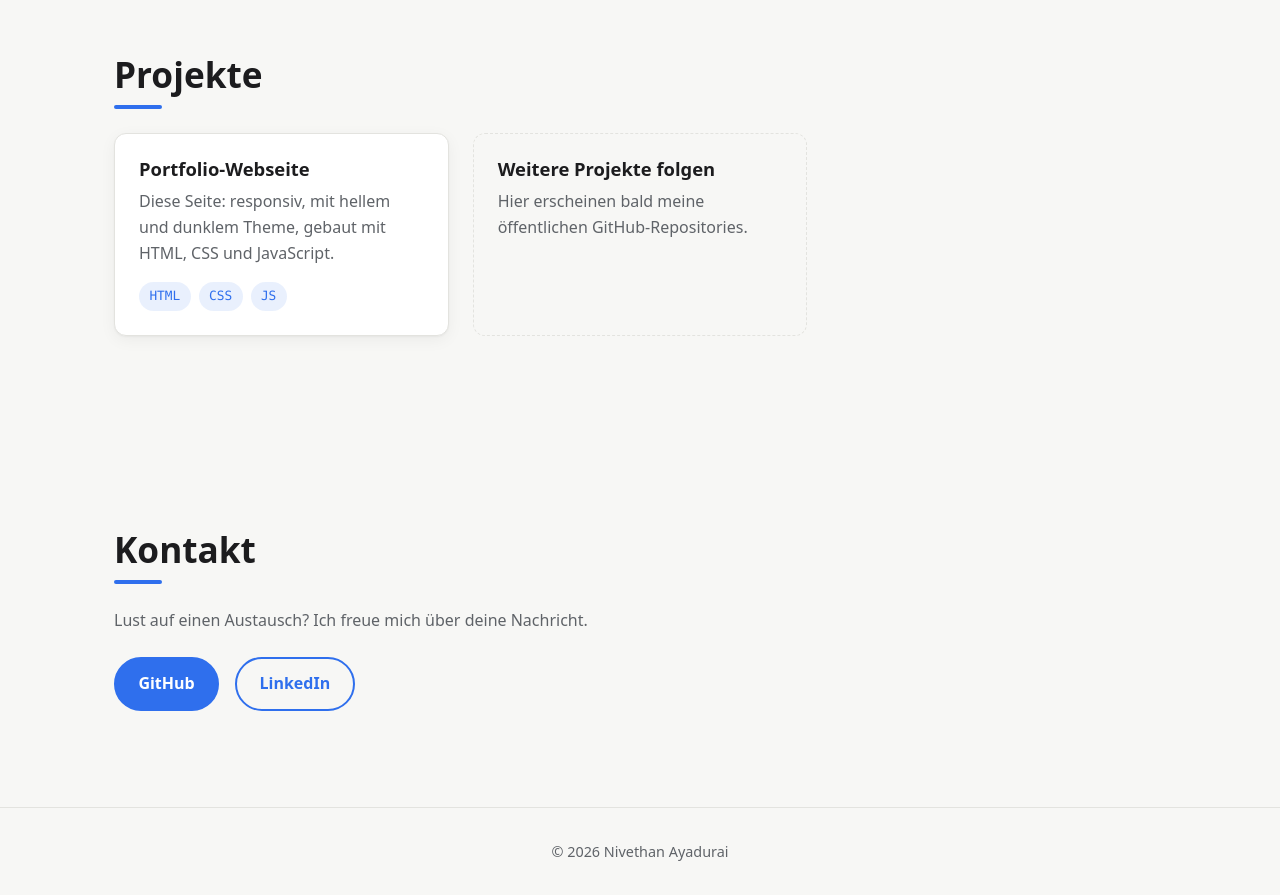
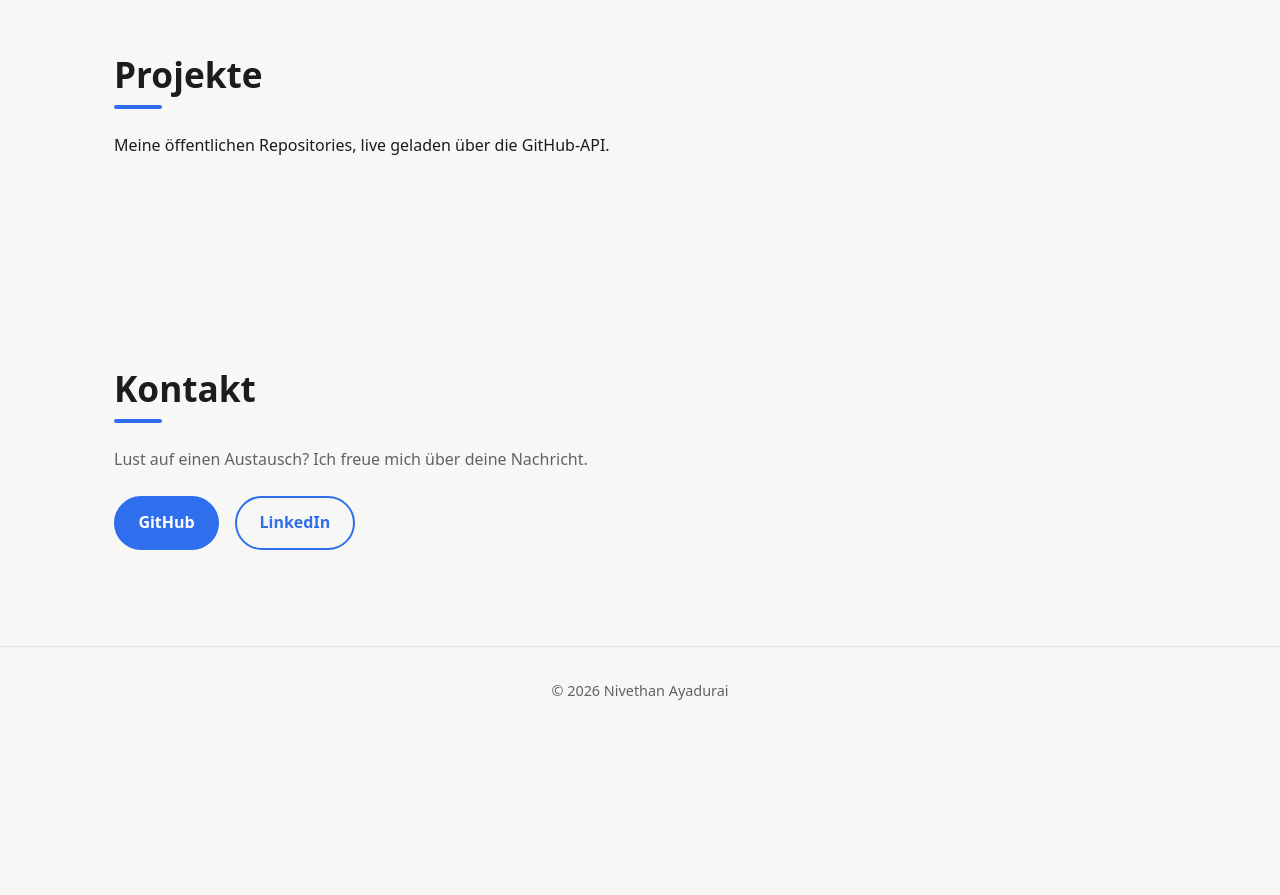
Before and after one commit to Ayadn2/ayadn2.github.io, a plain HTML site: page index.html in a window 1280 px wide. Shown: the part 2920-3815 px from the top of the page. After the commit the page ends 3654 px from the top, so only its background shows below. Drawn offline with Linux system fonts and the light colour scheme.

Commit message:
Projektbereich für dynamische Inhalte vorbereitet

```diff
--- a/index.html
+++ b/index.html
@@ -15,6 +15,7 @@
   </script>
   <link rel="stylesheet" href="css/style.css">
   <script src="js/main.js" defer></script>
+  <script src="js/projects.js" defer></script>
 </head>
 <body>
   <a class="skip-link" href="#main">Zum Inhalt springen</a>
@@ -184,17 +185,9 @@
     <!-- PROJEKTE -->
     <section class="section container" id="projects" aria-labelledby="projects-title">
       <h2 class="section__title" id="projects-title">Projekte</h2>
-      <!-- Etappe 2: Diese Liste wird per GitHub-API dynamisch befüllt -->
-      <div class="projects" id="project-list">
-        <article class="card project">
-          <h3 class="card__title">Portfolio-Webseite</h3>
-          <p>Diese Seite: responsiv, mit hellem und dunklem Theme, gebaut mit HTML, CSS und JavaScript.</p>
-          <ul class="tags"><li class="tag">HTML</li><li class="tag">CSS</li><li class="tag">JS</li></ul>
-        </article>
-        <article class="card project project--placeholder">
-          <h3 class="card__title">Weitere Projekte folgen</h3>
-          <p>Hier erscheinen bald meine öffentlichen GitHub-Repositories.</p>
-        </article>
+      <p class="section__intro">Meine öffentlichen Repositories, live geladen über die GitHub-API.</p>
+      <div class="projects" id="project-list" aria-live="polite" aria-busy="true">
+        <!-- Wird von js/projects.js befüllt -->
       </div>
     </section>
 
```
Also changed, not shown: 1 other file.
